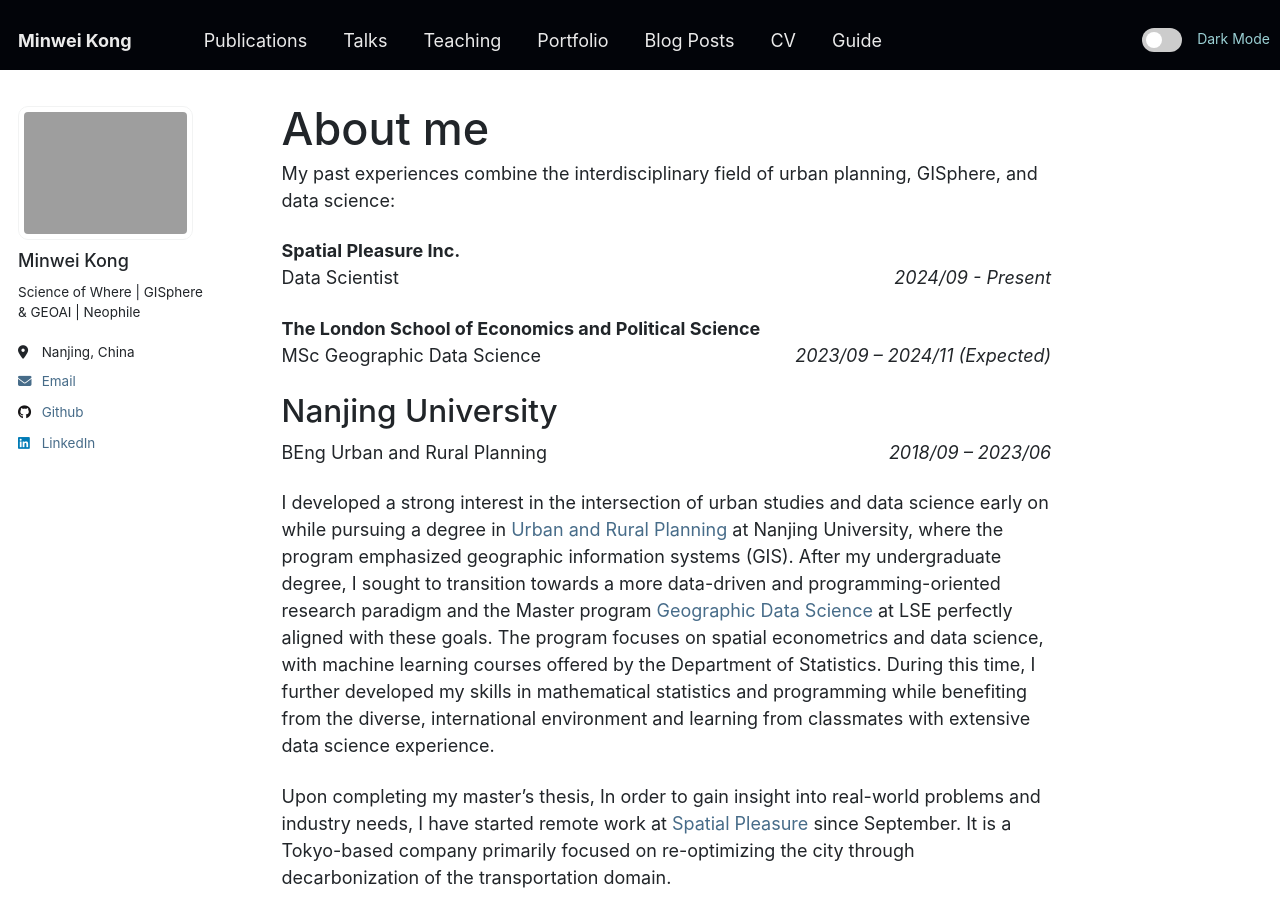
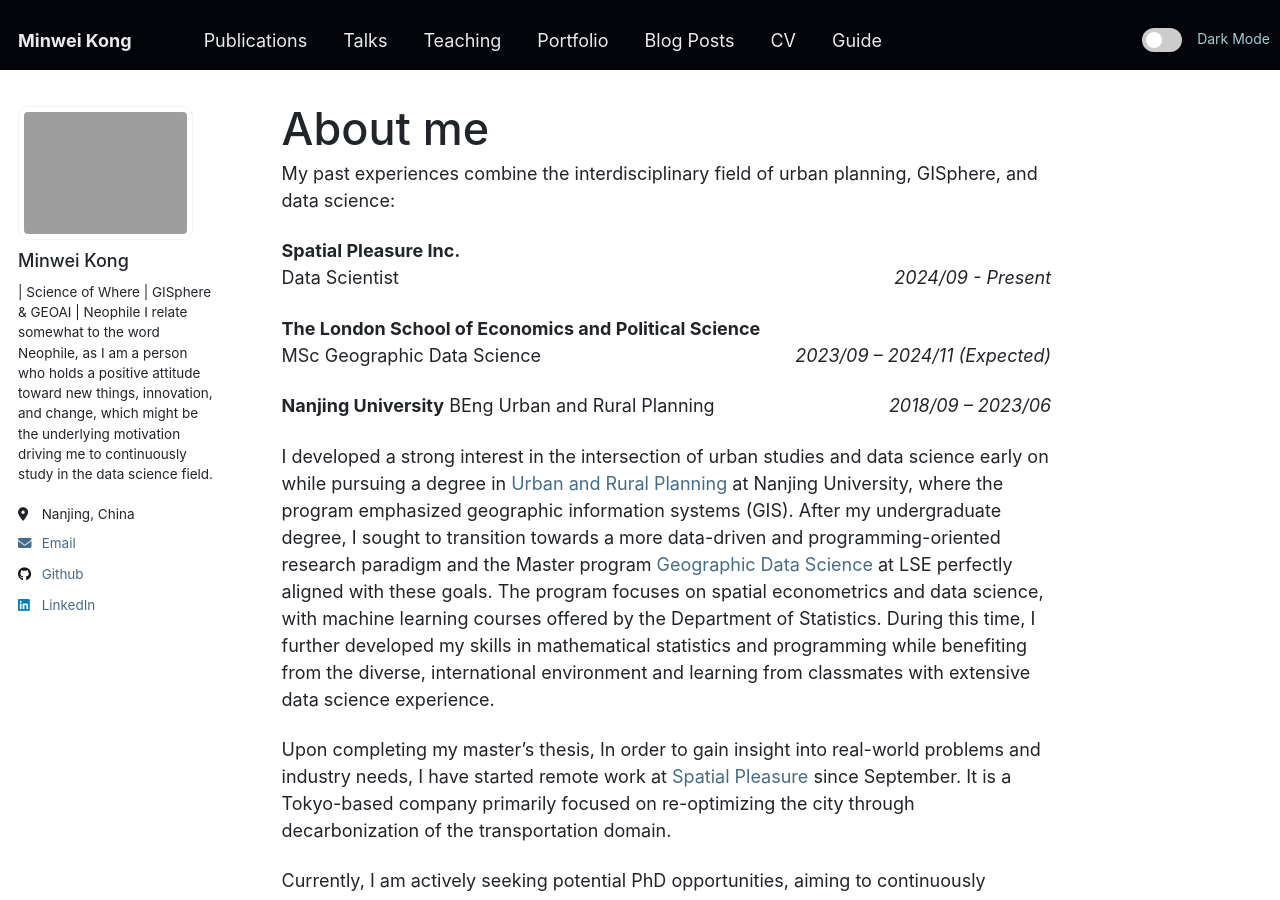
Before and after one commit to Minw913/minw913.github.io, a Jekyll site: the page built from _pages/about.md, in a window 1280 px wide and 900 px high. Built offline with Jekyll 4.4.1, drawn with Linux system fonts in a browser that asks for light colours; nearby versions of some CDN libraries.

```diff
--- a/_config.yml
+++ b/_config.yml
@@ -24,7 +24,9 @@ author:
   avatar           : "profile.png"
   name             : "Minwei Kong"
   pronouns         : # example: "she/her"
-  bio              : "Science of Where | GISphere & GEOAI | Neophile"
+  bio              : "|
+    Science of Where | GISphere & GEOAI | Neophile
+    I relate somewhat to the word Neophile, as I am a person who holds a positive attitude toward new things, innovation, and change, which might be the underlying motivation driving me to continuously study in the data science field."
   location         : "Nanjing, China"
   employer         : #"Red Brick University"
   uri              : # URL
--- a/_pages/about.md
+++ b/_pages/about.md
@@ -15,7 +15,7 @@ My past experiences combine the interdisciplinary field of urban planning, GISph
 **The London School of Economics and Political Science**
 <span>MSc Geographic Data Science</span><span style="float: right;">_2023/09 – 2024/11 (Expected)_</span>
 
-### Nanjing University
+**Nanjing University**
 <span>BEng Urban and Rural Planning</span><span style="float: right;">_2018/09 – 2023/06_</span>
 
 I developed a strong interest in the intersection of urban studies and data science early on while pursuing a degree in [Urban and Rural Planning](https://arch.nju.edu.cn/) at Nanjing University, where the program emphasized geographic information systems (GIS). After my undergraduate degree, I sought to transition towards a more data-driven and programming-oriented research paradigm and the Master program [Geographic Data Science](https://www.lse.ac.uk/study-at-lse/graduate/msc-geographic-data-science) at LSE perfectly aligned with these goals. The program focuses on spatial econometrics and data science, with machine learning courses offered by the Department of Statistics. During this time, I further developed my skills in mathematical statistics and programming while benefiting from the diverse, international environment and learning from classmates with extensive data science experience.
```
